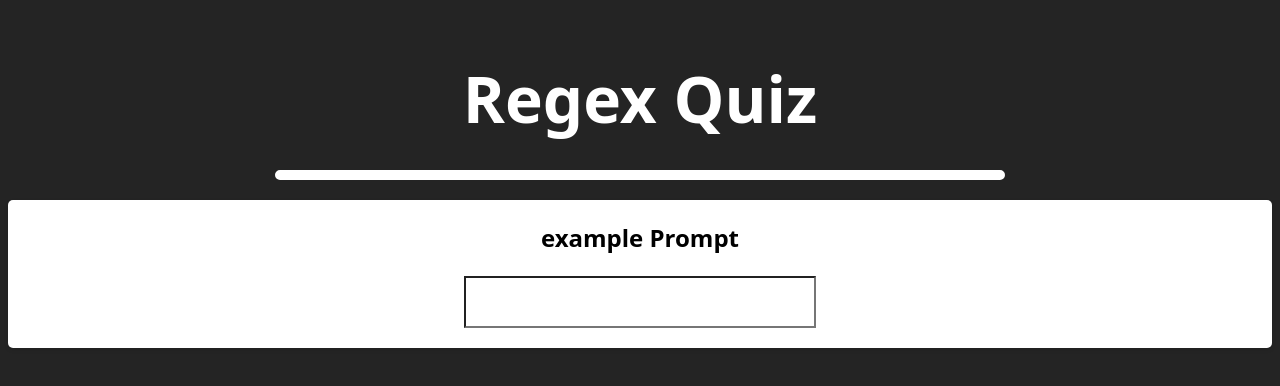
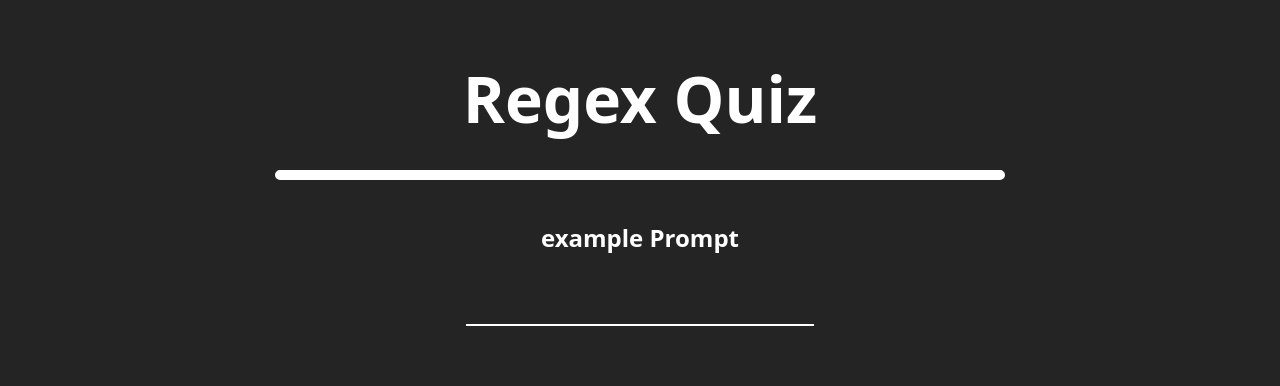
Before and after one commit to jaronlong52/regex-quiz, a React (Vite) app in the folder regex-quiz/: page / in a window 1280 px wide. Shown: the top 386 px of the page. Built offline with nearby package versions, Linux system fonts and the light colour scheme.

Commit message:
improved appearance

```diff
--- a/regex-quiz/src/components/layouts/prompt.css
+++ b/regex-quiz/src/components/layouts/prompt.css
@@ -3,26 +3,26 @@
     flex-direction: column;
     align-items: center;
     justify-content: center;
-    background-color: white;
-    border: transparent;
-    border-radius: 5px;
-    box-shadow: 0 2px 4px rgba(0, 0, 0, 0.1);
 }
 
 h2 {
     font-size: 1.5rem;
     font-weight: 700;
-    color: black;
+    color: white;
 }
 
 .prompt-input {
     text-align: center;
-    color: black;
+    color: white;
     width: auto;
     padding: 10px;
-    caret-color: black;
     margin-bottom: 20px;
     font-size: 1.5rem;
     font-weight: 600;
+    border-bottom: 2px solid white;
     background-color: transparent;
+    border-left: none;
+    border-right: none;
+    border-top: none;
+    outline: none;
 }
--- a/regex-quiz/src/components/prompt.tsx
+++ b/regex-quiz/src/components/prompt.tsx
@@ -1,4 +1,4 @@
-import React, { useState } from "react";
+import React, { useEffect, useRef, useState } from "react";
 import "./layouts/prompt.css";
 
 interface PromptProps {
@@ -7,10 +7,17 @@ interface PromptProps {
 
 const Prompt: React.FC<PromptProps> = ({ promptText }) => {
 	const [inputValue, setInputValue] = useState("");
+	const inputRef = useRef<HTMLInputElement>(null);
 
 	const handleInputChange = (event: React.ChangeEvent<HTMLInputElement>) => {
 		setInputValue(event.target.value);
 	};
+
+	useEffect(() => {
+		if (inputRef.current) {
+			inputRef.current.focus();
+		}
+	}, []);
 
 	return (
 		<div className="prompt-container">
@@ -19,7 +26,8 @@ const Prompt: React.FC<PromptProps> = ({ promptText }) => {
 				type="text"
 				value={inputValue}
 				onChange={handleInputChange}
-				className="prompt-input blinking-cursor"
+				ref={inputRef}
+				className="prompt-input"
 			/>
 		</div>
 	);
```
